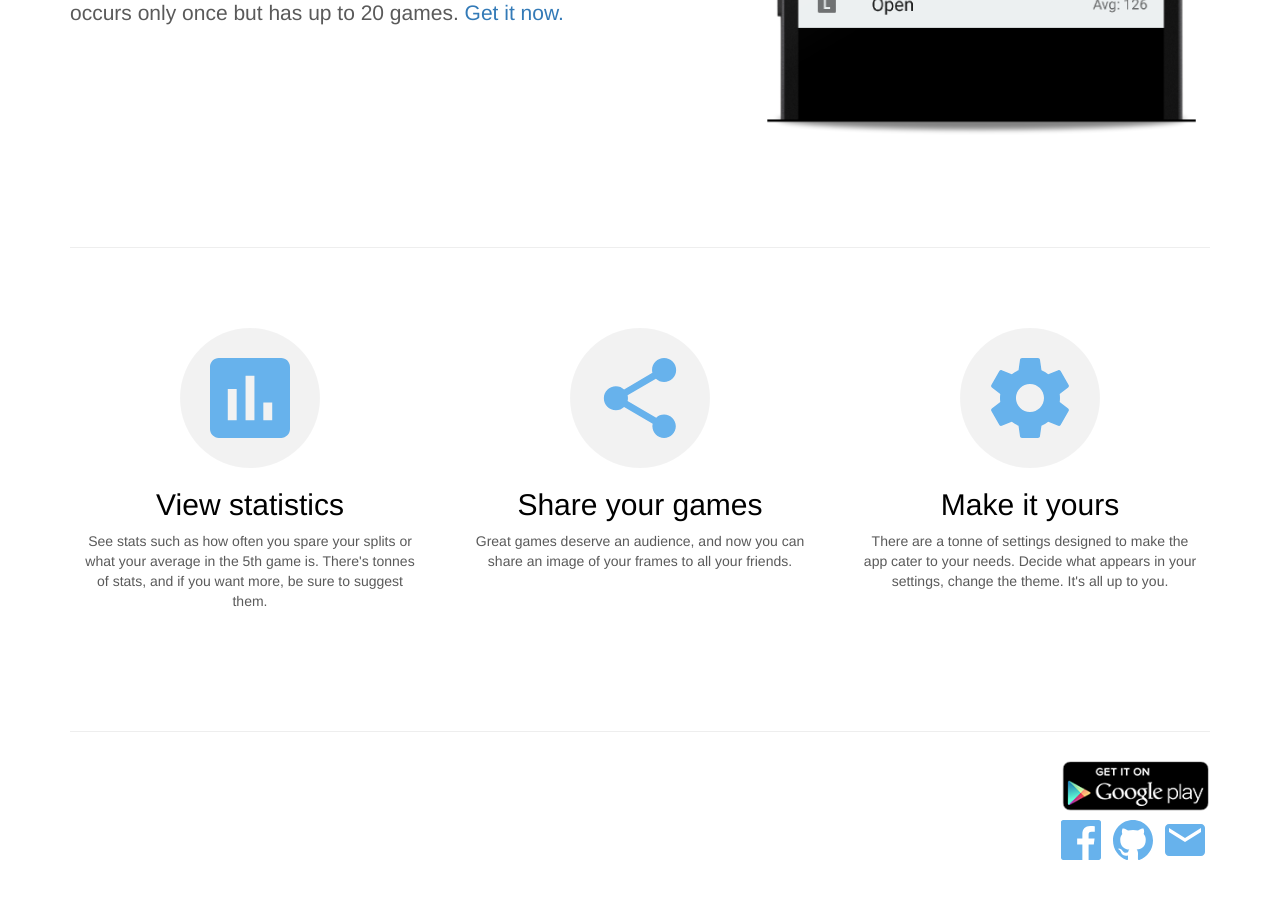
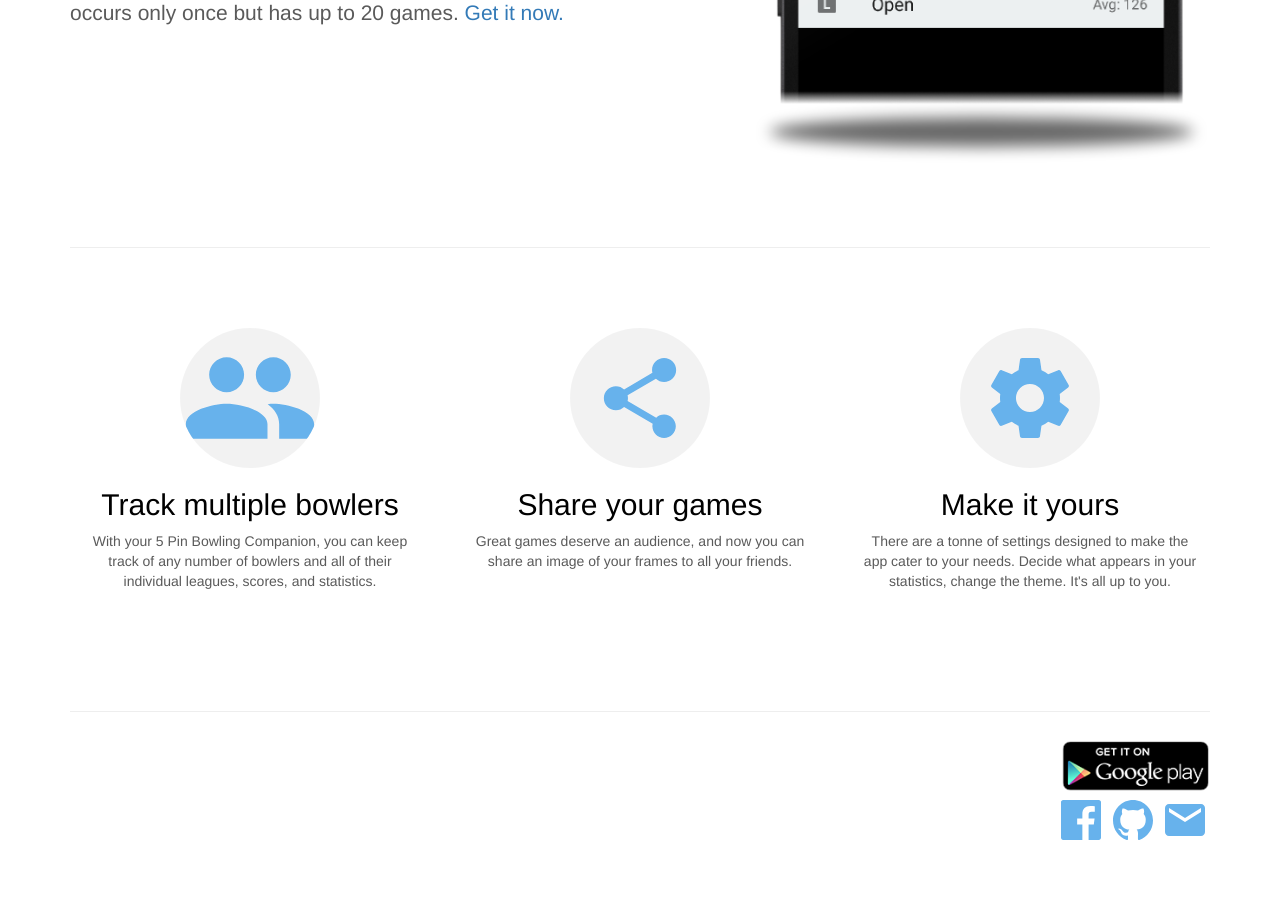
Before and after one commit to autoreleasefool/bowling-companion-showcase, a Jekyll site: the page built from index.html, in a window 1280 px wide and 900 px high, scrolled down 2368 px. Built offline with Jekyll 4.4.1, drawn with Linux system fonts in a browser that asks for light colours; some of the changed text lies outside the part shown.

Commit message:
Added graph screenshots, rearranged order of items
Fixes #1

```diff
--- a/index.html
+++ b/index.html
@@ -42,11 +42,11 @@
 
   <div class="row featurette">
     <div class="col-md-7 col-md-push-5">
-      <h2 class="featurette-heading">Track multiple bowlers. <span class="text-muted">All on one device.</span></h2>
-      <p class="lead">With your 5 Pin Bowling Companion, you can keep track of any number of bowlers and all of their individual leagues, scores, and statistics. <a href="https://play.google.com/store/apps/details?id=ca.josephroque.bowlingcompanion">Get it now.</a></p>
+      <h2 class="featurette-heading">Tonnes of statistics. <span class="text-muted">And see them graphed.</span></h2>
+      <p class="lead">See stats such as how often you spare your splits or what your average in the 5th game is. There's tonnes of stats, and if you want more, be sure to suggest them. <a href="https://play.google.com/store/apps/details?id=ca.josephroque.bowlingcompanion">Get it now.</a></p>
     </div>
     <div class="col-md-5 col-md-pull-7">
-      <img class="featurette-image img-responsive center-block" src="./assets/phone_bowlers_cutoff.png" alt="Example leagues and events">
+      <img class="featurette-image img-responsive center-block" src="./assets/phone_graph_cutoff.png" alt="Example stat graph">
     </div>
   </div>
 
@@ -58,7 +58,7 @@
       <p class="lead">Create any number of leagues or events. A league will allow you to add multiple series of up to 5 games. An event, on the other hand, occurs only once but has up to 20 games. <a href="https://play.google.com/store/apps/details?id=ca.josephroque.bowlingcompanion">Get it now.</a></p>
     </div>
     <div class="col-md-5">
-      <img class="featurette-image img-responsive center-block" src="./assets/phone_leagues_cutoff.png" alt="Example phone and tablet">
+      <img class="featurette-image img-responsive center-block" src="./assets/phone_leagues_cutoff.png" alt="Example leagues and events">
     </div>
   </div>
 
@@ -68,9 +68,9 @@
 
   <div class="row">
     <div class="col-lg-4 max-col-width">
-      <img class="img-circle semi-transparent-bg" src="./assets/icons/ic_poll_48px.svg" alt="Statistics" width="140" height="140">
-      <h2 class="black">View statistics</h2>
-      <p class="tall-bottom">See stats such as how often you spare your splits or what your average in the 5th game is. There's tonnes of stats, and if you want more, be sure to suggest them.</p>
+      <img class="img-circle semi-transparent-bg" src="./assets/icons/ic_group_48px.svg" alt="Statistics" width="140" height="140">
+      <h2 class="black">Track multiple bowlers</h2>
+      <p class="tall-bottom">With your 5 Pin Bowling Companion, you can keep track of any number of bowlers and all of their individual leagues, scores, and statistics.</p>
     </div><!-- /.col-lg-4 -->
     <div class="col-lg-4 max-col-width">
       <img class="img-circle semi-transparent-bg" src="./assets/icons/ic_share_48px.svg" alt="Share" width="140" height="140">
@@ -80,7 +80,7 @@
     <div class="col-lg-4 max-col-width">
       <img class="img-circle semi-transparent-bg" src="./assets/icons/ic_settings_48px.svg" alt"Settings" width="140" height="140">
       <h2 class="black">Make it yours</h2>
-      <p class="tall-bottom">There are a tonne of settings designed to make the app cater to your needs. Decide what appears in your settings, change the theme. It's all up to you.</p>
+      <p class="tall-bottom">There are a tonne of settings designed to make the app cater to your needs. Decide what appears in your statistics, change the theme. It's all up to you.</p>
     </div><!-- /.col-lg-4 -->
   </div><!-- /.row -->
 
```
Also changed, not shown: assets/icons/ic_group_48px.svg (added), assets/icons/ic_poll_48px.svg (deleted), assets/phone_bowlers_cutoff.png (deleted), assets/phone_graph_cutoff.png (added), assets/phone_leagues_cutoff.png, 1 other file.
